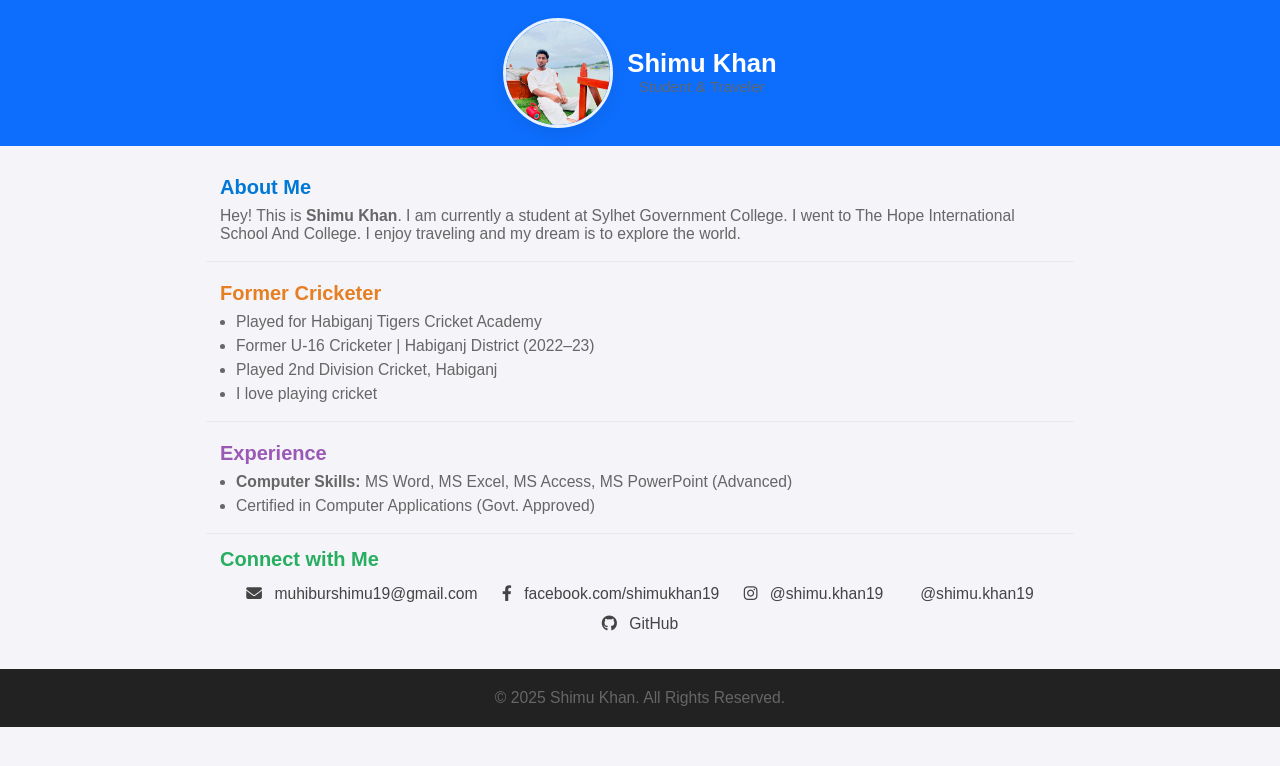
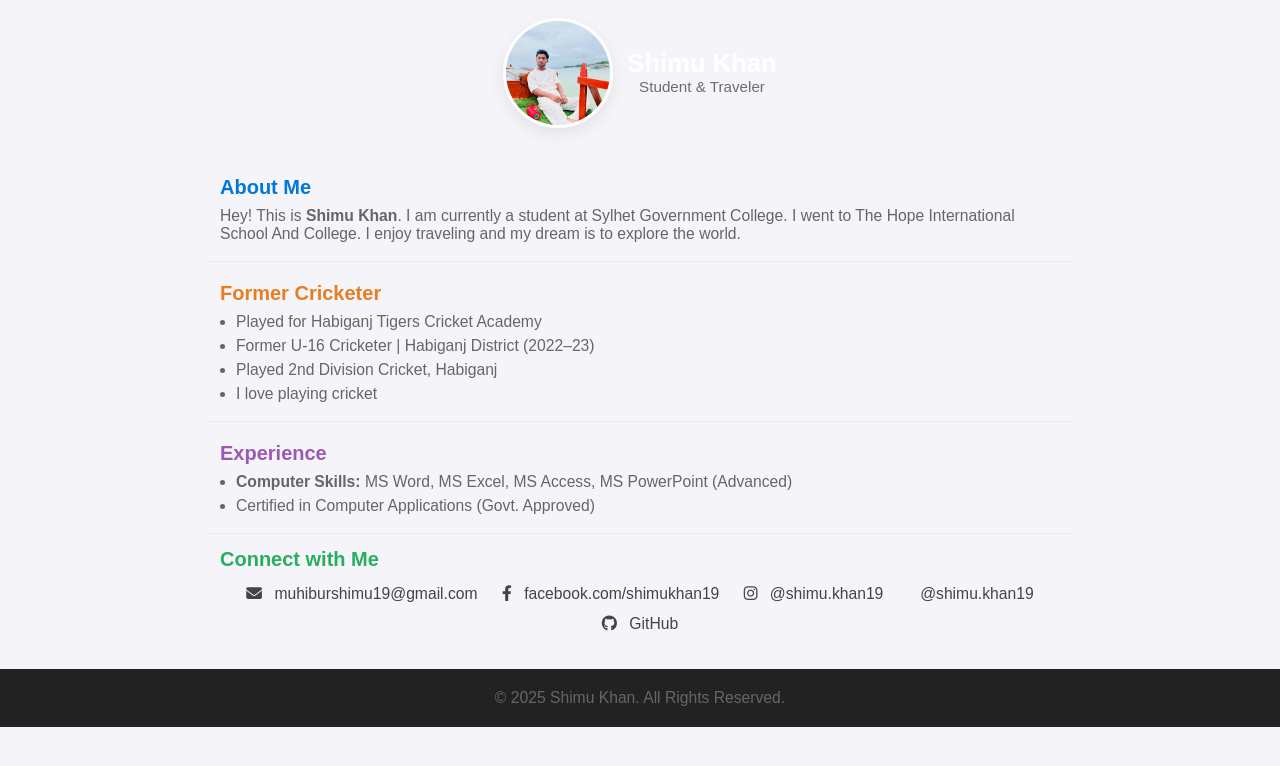
Before and after one commit to shimukhan77/shimukhan77.github.io, a plain HTML site: page index.html in a window 1280 px wide. Drawn offline with Linux system fonts and the light colour scheme.

Commit message:
Update index.html

```diff
--- a/index.html
+++ b/index.html
@@ -28,7 +28,7 @@
 
     /* Header (compact, single color) */
     header{
-      background: var(--accent-blue);
+      background: var(--accent-lightgrey);
       color: #fff;
       padding: 12px 0; /* reduced padding for compact look */
       text-align: center;
```
